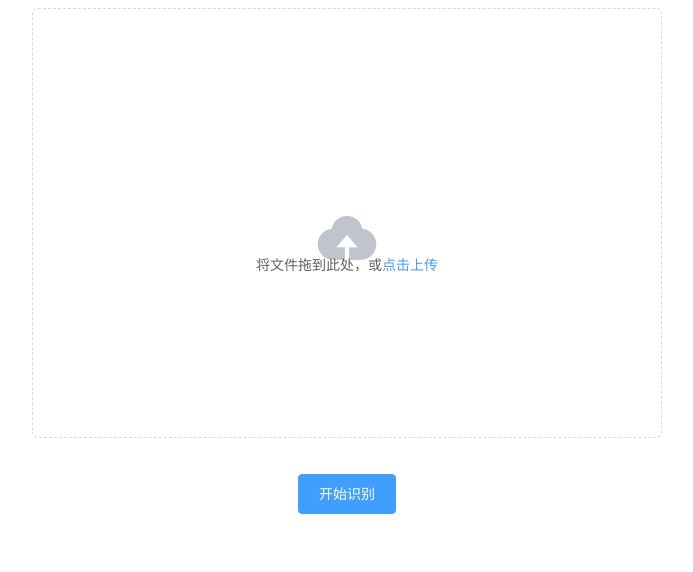
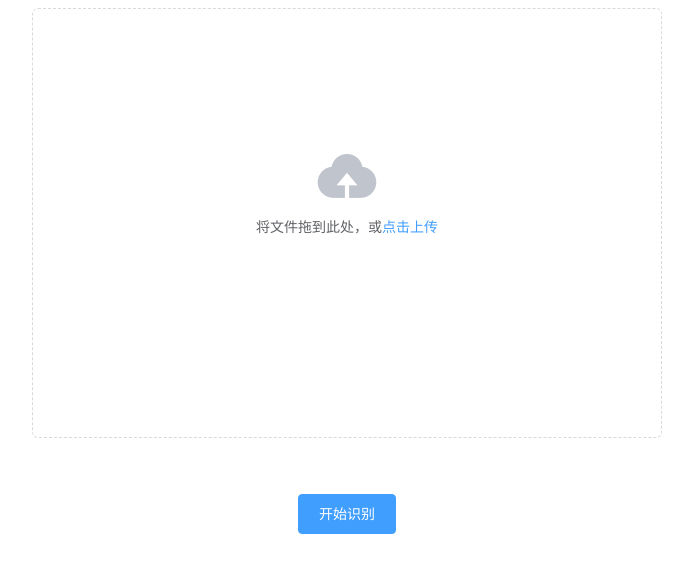
Before and after one commit to Zeke-chin/ocr_frontend, a Vue app: page /result in a window 1280 px wide. Shown: the top 572 px of the page, without its empty margins (293-986 px from the left). Built offline with nearby package versions, Linux system fonts and the light colour scheme.

Commit message:
添加上传图片后预览

```diff
--- a/src/views/Main.vue
+++ b/src/views/Main.vue
@@ -1,10 +1,16 @@
 <template>
   <div class="upload">
-    <el-upload class="upload-demo" drag action="https://jsonplaceholder.typicode.com/posts/" multiple>
-      <i class="el-icon-upload"></i>
-      <div class="el-upload__text">将文件拖到此处，或<em>点击上传</em></div>
+    <el-upload class="upload-demo" drag action="https://jsonplaceholder.typicode.com/posts/" multiple @success="handleUploadSuccess">
+      <div class="upload-tips">
+        <i class="el-icon-upload"></i>
+        <div class="el-upload__text">将文件拖到此处，或<em>点击上传</em></div>
+      </div>
       <!-- <div class="el-upload__tip" slot="tip">请上传图片，且不超过500kb</div> -->
     </el-upload>
+
+    <div class="preview-container">
+      <img v-for="img in images" :src="img" class="preview-image"/>
+    </div>
 
     <br>
     <br>
@@ -18,18 +24,19 @@
 <script>
 import router from '@/router';
 
-
 export default {
   name: "VueTestMain",
   data() {
-    return {};
+    return {
+      images: []
+    };
   },
   mounted() {
   },
   methods: {
-    // 点击跳转事件
-    clickRes(item) {
-      console.log(item);
+    handleUploadSuccess(response, file, fileList) {
+      // 添加新的预览图片
+      this.images.push(URL.createObjectURL(file.raw));
     }
   },
   components: { router }
@@ -53,11 +60,20 @@ export default {
   width: 630px;
 }
 
-.el-icon-upload::before {
-  margin-top: -24px !important;
+.upload-tips {
+  margin-top: -100px;
 }
 
-.el-upload__text {
-  margin-top: -24px
+.preview-container {
+  display: flex;
+  flex-wrap: wrap;
+  justify-content: center;
+  margin-top: 20px;
+}
+
+.preview-image {
+  width: 200px;
+  height: 200px;
+  margin: 10px;
 }
 </style>
```
